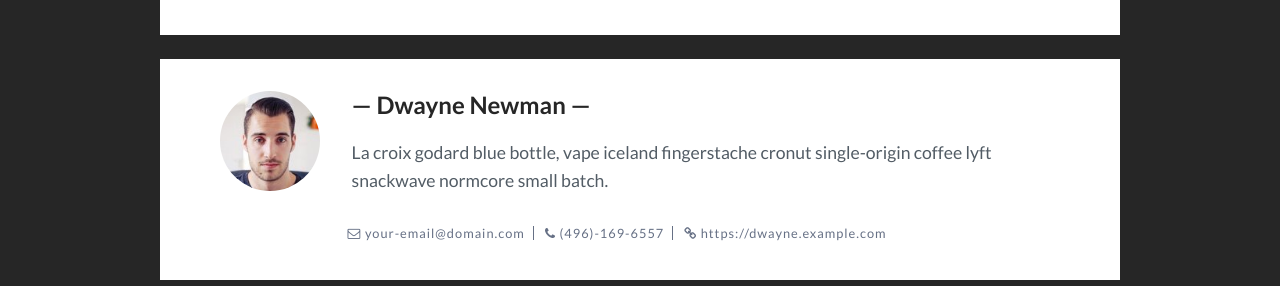
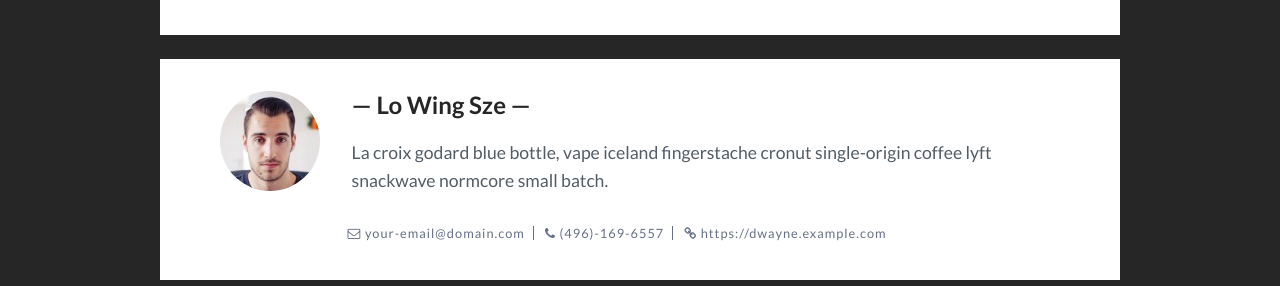
Before and after one commit to CS1102proj-Cache/CS1102, a Jekyll site: the page built from _posts/2017-07-12-nevada-on-the-way-to-nevada.markdown, in a window 1280 px wide and 900 px high, scrolled down 1643 px. Shown: the part 170-456 px from the top of the window. Built offline with Jekyll 4.4.1, drawn with Linux system fonts in a browser that asks for light colours; comment, search, counter and statistics services are not loaded; some of the changed lines change nothing that is shown.

Commit message:
Update _config.yml
Signed-off-by: CS1102proj-Cache <164032449+CS1102proj-Cache@users.noreply.github.com>

```diff
--- a/_config.yml
+++ b/_config.yml
@@ -1,49 +1,49 @@
 logo: # add logo name
-title: Bef - Enjoy Freedom
+title: CS1102 Project
 description: > # this means to ignore newlines until "baseurl:"
-  Write an awesome description for your new site here. You can edit this
-  line in _config.yml. It will appear in your document head meta (for
-  Google search results) and in your feed.xml site description.
+  Project by CityU Students:
+  Developed by Lo Wing Sze
+  Content by Ng Wing Hei, Cheng Man Ho, Velez Hans Josef Tuble, and Lo Wing Sze
 permalink: ':title/'
 baseurl: "/bef" # the subpath of your site, e.g. /blog
 url: "" # the base hostname & protocol for your site, e.g. http://example.com
 
 # Banner settings
 video: mountains.mp4 # add banner video. Add your video file to the folder video
-banner-title: # add banner title
-banner-desc: # add banner description
+banner-title: How cache accelerates the input-output (I/O) of the memory # add banner title
+banner-desc: This is a web for a CS1102 project. # add banner description
 
 # Author settings
 author-pic: face.jpg # your photo
-author-name: # your name
-about-author: # about author
+author-name: Lo Wing Sze # your name
+# about-author: # about author
 email: your-email@domain.com # your email
-phone: (496)-169-6557 # your pnone number
-website: https://dwayne.example.com # you website
+# phone: (496)-169-6557 # your pnone number
+# website: https://dwayne.example.com # you website
 
-# Social link
-google_url:    # add url link
-twitter_url:   # add url link
-instagram_url: # add url link
-pinterest_url: # add url link
-dribbble_url:  # add url link
-facebook_url:  # add url link
+# # Social link
+# google_url:    # add url link
+# twitter_url:   # add url link
+# instagram_url: # add url link
+# pinterest_url: # add url link
+# dribbble_url:  # add url link
+# facebook_url:  # add url link
 
-# Disqus
-discus_identifier: mr-brown # add your discus identifier.  Not your username.  To get this, register your forum here with a unique ID: https://disqus.com/admin/create/
+# # Disqus
+# discus_identifier: mr-brown # add your discus identifier.  Not your username.  To get this, register your forum here with a unique ID: https://disqus.com/admin/create/
 
-# Newsletter
-mailchimp: # add your MailChimp form identifier. For example - blogenjoyfreedom.us16.list-manage.com/subscribe/post?u=cd56155d76ddeeb4c0bc4d080&amp;id=7a526cd13e
+# # Newsletter
+# mailchimp: # add your MailChimp form identifier. For example - blogenjoyfreedom.us16.list-manage.com/subscribe/post?u=cd56155d76ddeeb4c0bc4d080&amp;id=7a526cd13e
 
-# Tracker
-analytics:
+# # Tracker
+# analytics:
 
-# Paginate
-paginate: 12
-paginate_path: /page:num/
+# # Paginate
+# paginate: 12
+# paginate_path: /page:num/
 
-# Build settings
-markdown: kramdown
+# # Build settings
+# markdown: kramdown
 plugins_dir:
   - jekyll-paginate
   - jekyll-sitemap
```
